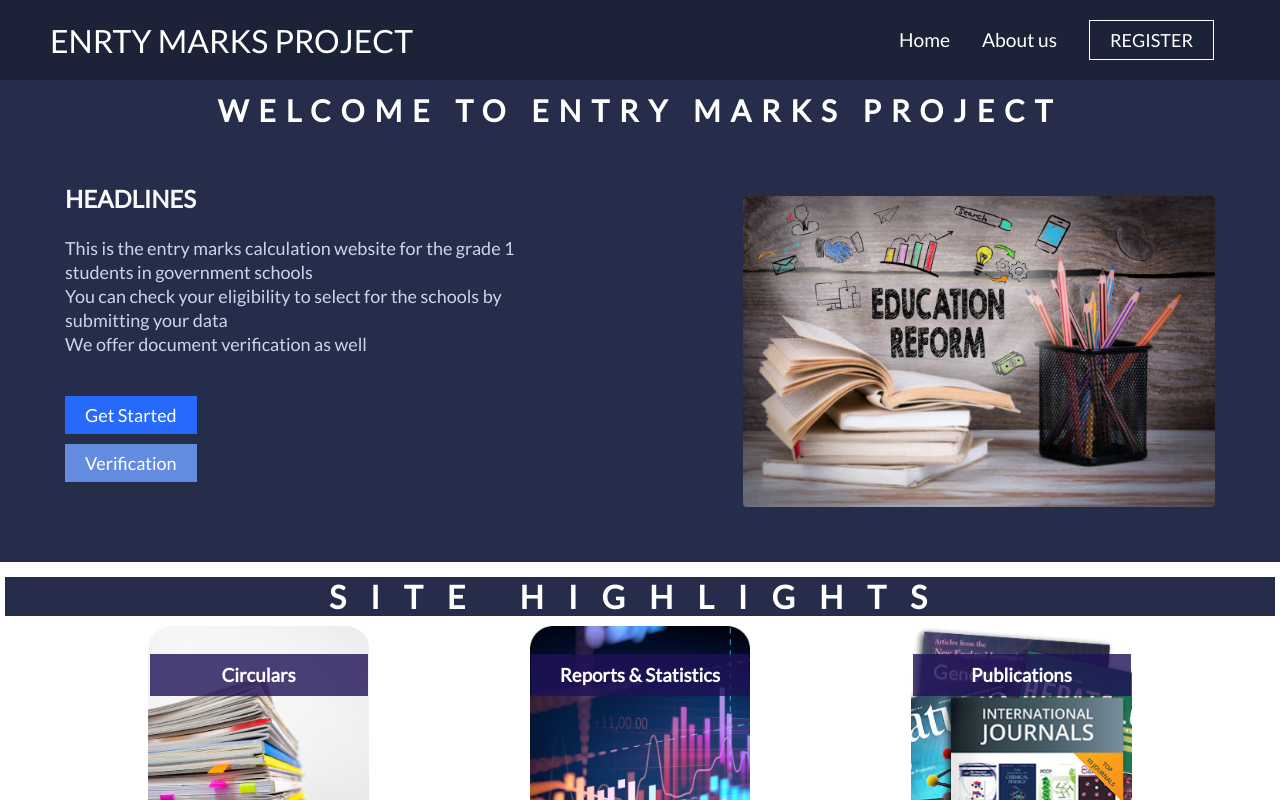
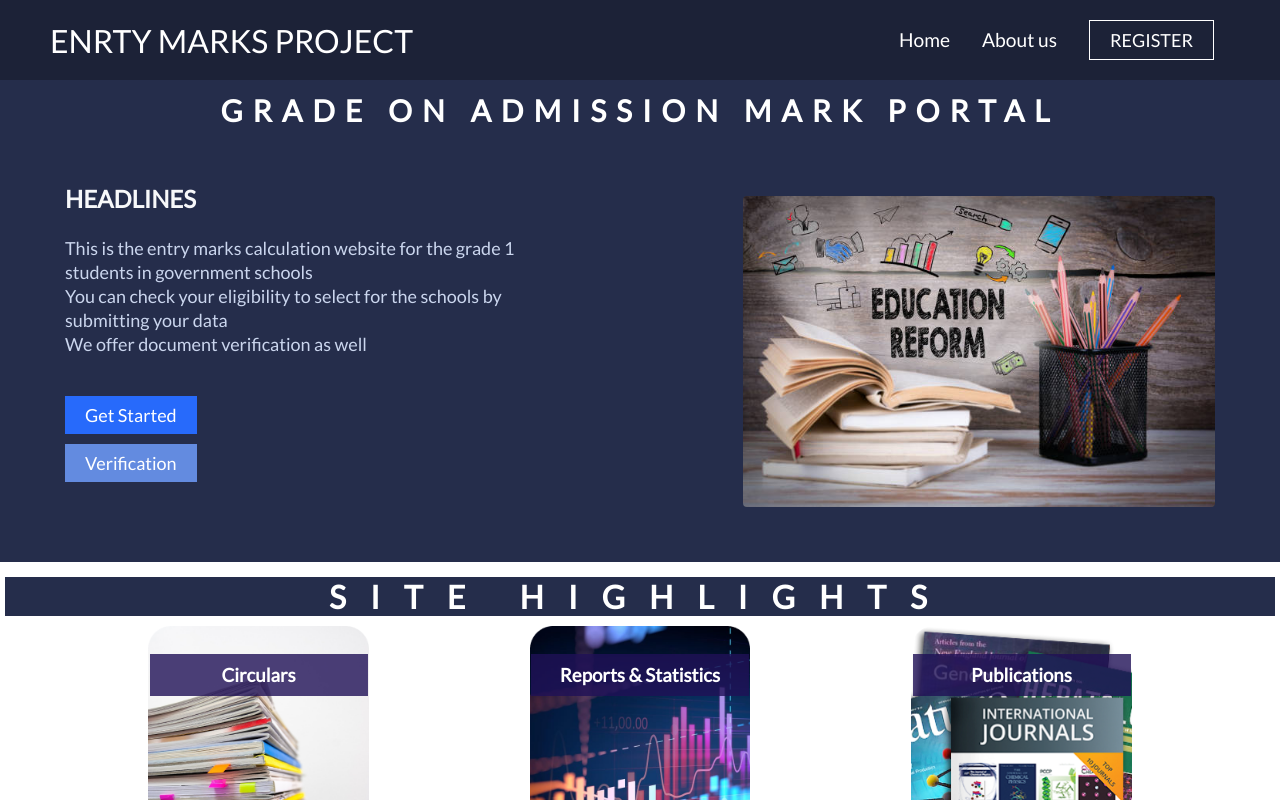
Before and after one commit to supun-ganegoda/entry-marks_project, a React (Create React App) app in the folder frontend/: page / in a window 1280 px wide. Shown: the top 800 px of the page. Built offline with nearby package versions, Linux system fonts and the light colour scheme.

Commit message:
Update HeroSection.js

```diff
--- a/frontend/src/components/HeroSection.js
+++ b/frontend/src/components/HeroSection.js
@@ -7,7 +7,7 @@ const HeroSection = () => {
     <>
       <div className="home__hero--section dark">
         <div className="container">
-          <div className="top-line">WELCOME TO ENTRY MARKS PROJECT</div>
+          <div className="top-line">GRADE ON ADMISSION MARK PORTAL</div>
           <div className="row home__hero-row">
             <div className="col">
               <div className="home__hero-text-wrapper">
```
